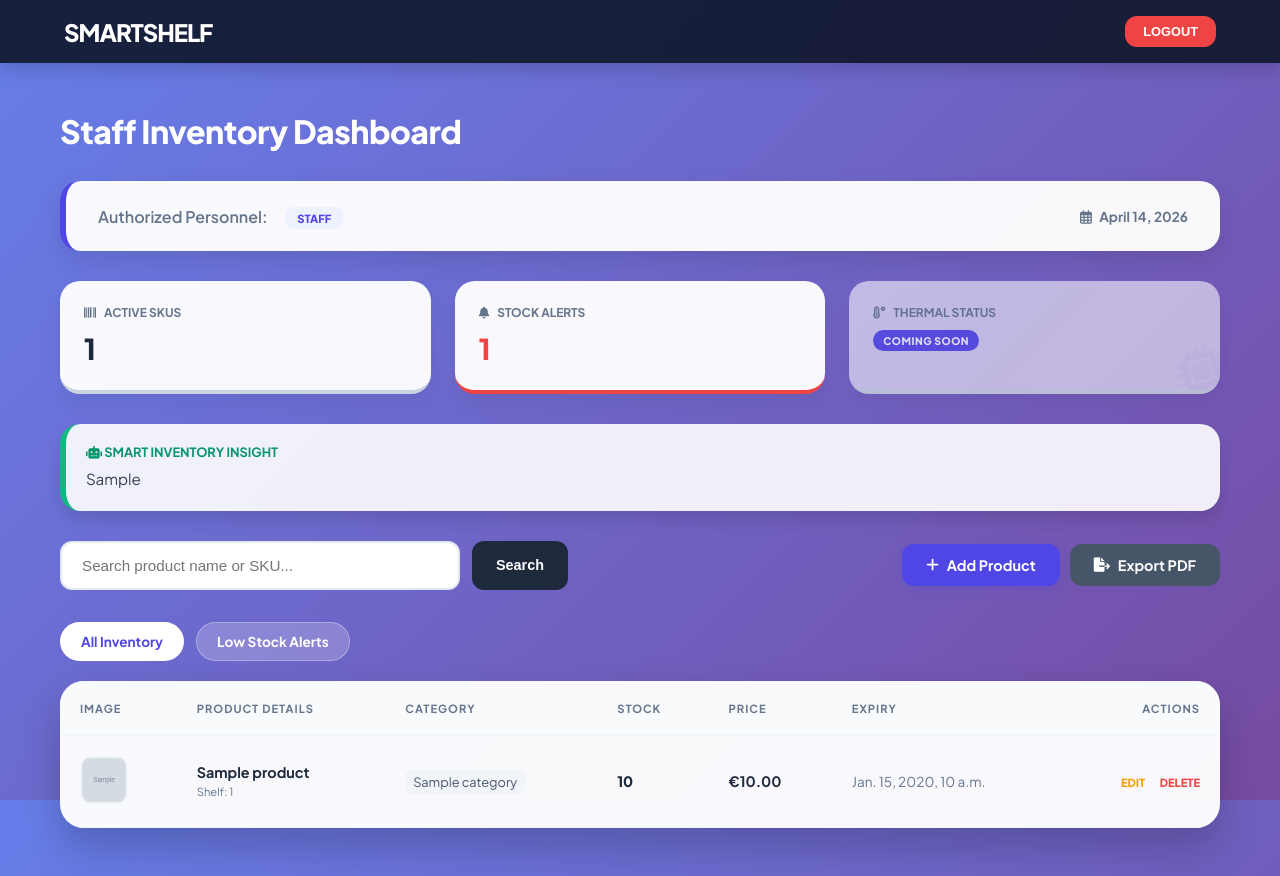
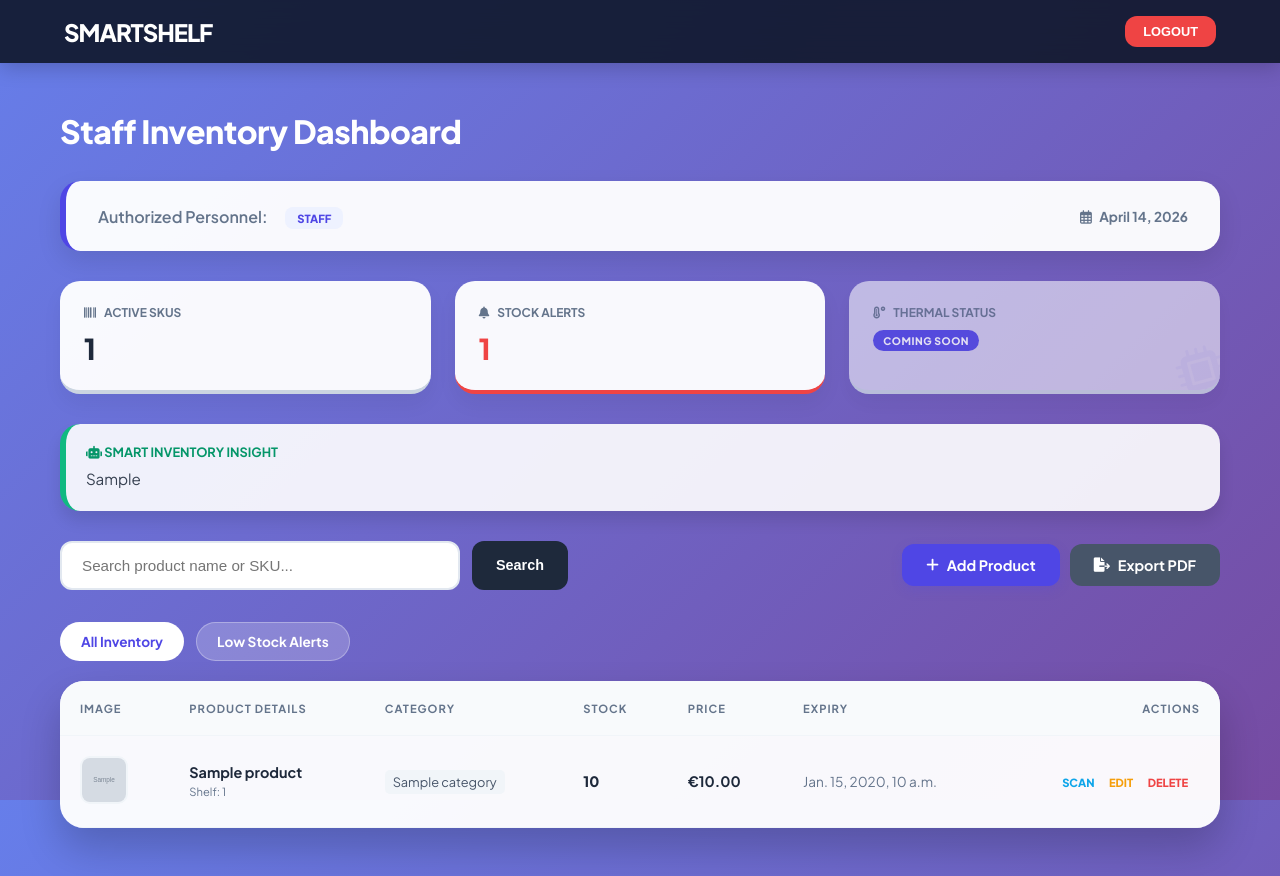
Before and after one commit to VedantB-sudo/SmartShelfProject, a Django app: template inventory/templates/inventory/dashboard.html in a window 1280 px wide. Run offline with Django 5.2, Linux system fonts and the light colour scheme; the template is opened without the code that fills it: most values are stand-ins (such as "Sample title", 1, 10 or a date in 2020); grey boxes marked "Sample" are stand-in pictures; parts of the project's set-up code (start-up, migrations or seed data) failed here and were passed over.

Commit message:
oigweobigfw

```diff
--- a/inventory/templates/inventory/dashboard.html
+++ b/inventory/templates/inventory/dashboard.html
@@ -17,6 +17,7 @@
             --success: #10b981;
             --danger: #ef4444;
             --warning: #f59e0b;
+            --info: #0ea5e9;
         }
 
         * { box-sizing: border-box; margin: 0; padding: 0; }
@@ -222,6 +223,16 @@
         .product-thumbnail:hover { transform: scale(1.15); border-color: var(--primary); }
 
         .low-pill { background: var(--danger); color: white; padding: 2px 6px; border-radius: 4px; font-size: 0.6rem; margin-left: 5px; vertical-align: middle; }
+
+        /* Action Links Styling */
+        .action-link {
+            text-decoration: none;
+            font-weight: 800;
+            font-size: 0.7rem;
+            margin-right: 12px;
+            transition: opacity 0.2s;
+        }
+        .action-link:hover { opacity: 0.7; }
     </style>
 </head>
 <body>
@@ -353,8 +364,11 @@
                     <td style="font-weight: 700;">€{{ product.price|floatformat:2 }}</td>
                     <td style="color: var(--text-muted); font-size: 0.85rem;">{{ product.expiry_date }}</td>
                     <td style="text-align: right;">
-                        <a href="{% url 'update_product' product.sku %}" style="text-decoration: none; color: var(--warning); font-weight: 800; font-size: 0.7rem; margin-right: 12px;">EDIT</a>
-                        <a href="{% url 'delete_product' product.sku %}" style="color: var(--danger); text-decoration: none; font-weight: 800; font-size: 0.7rem;" onclick="return confirm('Delete this product permanently?')">DELETE</a>
+                        {% if product.image_url %}
+                            <a href="{% url 'manual_scan' product.sku %}" class="action-link" style="color: var(--info);">SCAN</a>
+                        {% endif %}
+                        <a href="{% url 'update_product' product.sku %}" class="action-link" style="color: var(--warning);">EDIT</a>
+                        <a href="{% url 'delete_product' product.sku %}" class="action-link" style="color: var(--danger);" onclick="return confirm('Delete this product permanently?')">DELETE</a>
                     </td>
                 </tr>
                 {% empty %}
--- a/smartshelf_project/urls.py
+++ b/smartshelf_project/urls.py
@@ -21,6 +21,7 @@ urlpatterns = [
     path('product/add/', views.add_product, name='add_product'),
     path('product/edit/<str:sku>/', views.update_product, name='update_product'),
     path('product/delete/<str:sku>/', views.delete_product, name='delete_product'),
+    path('product/scan/<str:sku>/', views.manual_scan_expiry, name='manual_scan'),
 
     # Reporting
     path('generate-report/', views.generate_inventory_report, name='generate_inventory_report'),
```
Also changed, not shown: inventory/services/aws_manager.py (+14 -17 lines).
